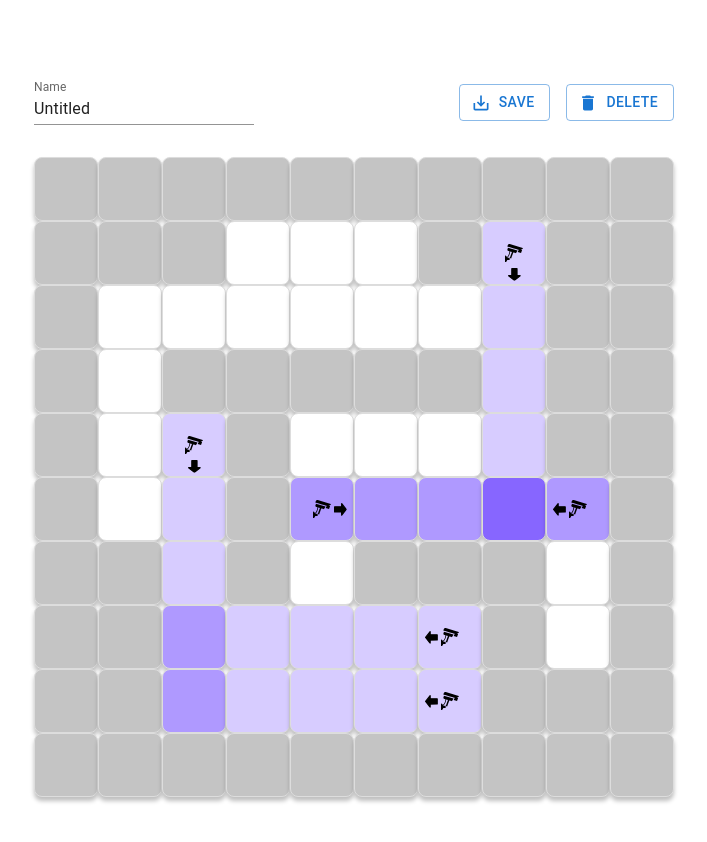
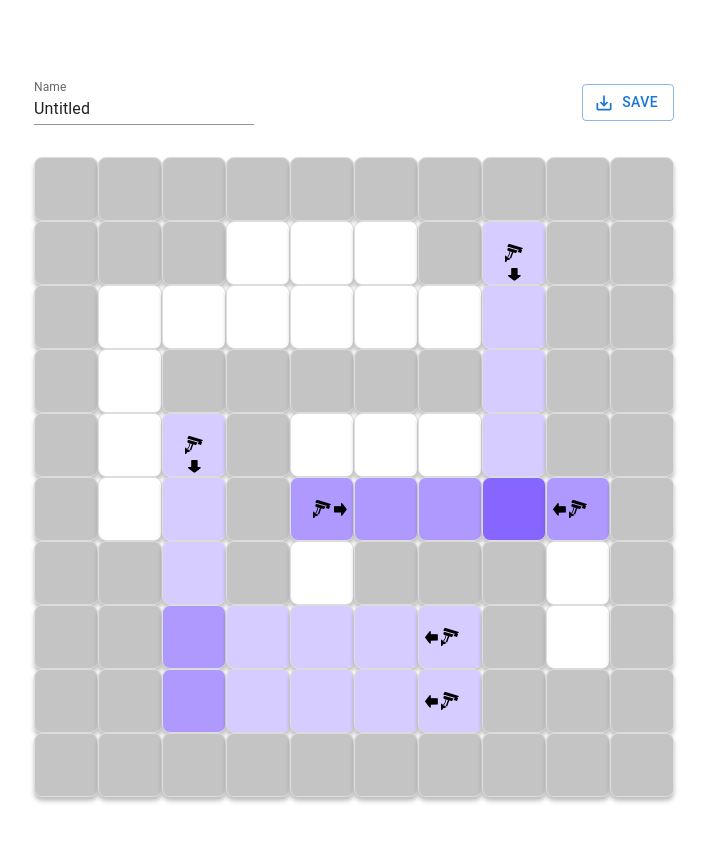
Before and after one commit to adamwth/verkada-frontend-challenge, a React (Create React App) app: page / in a window 1280 px wide. Shown: the top 842 px of the page, without its empty margins (286-993 px from the left). Built offline with nearby package versions, Linux system fonts and the light colour scheme.

Commit message:
remove delete

```diff
--- a/src/components/Editor/Editor.tsx
+++ b/src/components/Editor/Editor.tsx
@@ -31,9 +31,6 @@ export const Editor = ({ gridData }: Props) => {
                     >
                         Save
                     </Button>
-                    <Button variant="outlined" startIcon={<Delete />}>
-                        Delete
-                    </Button>
                 </S.ButtonsContainer>
             </S.Toolbar>
             <GridLayout gridData={grid} setGridData={setGrid} />
```
